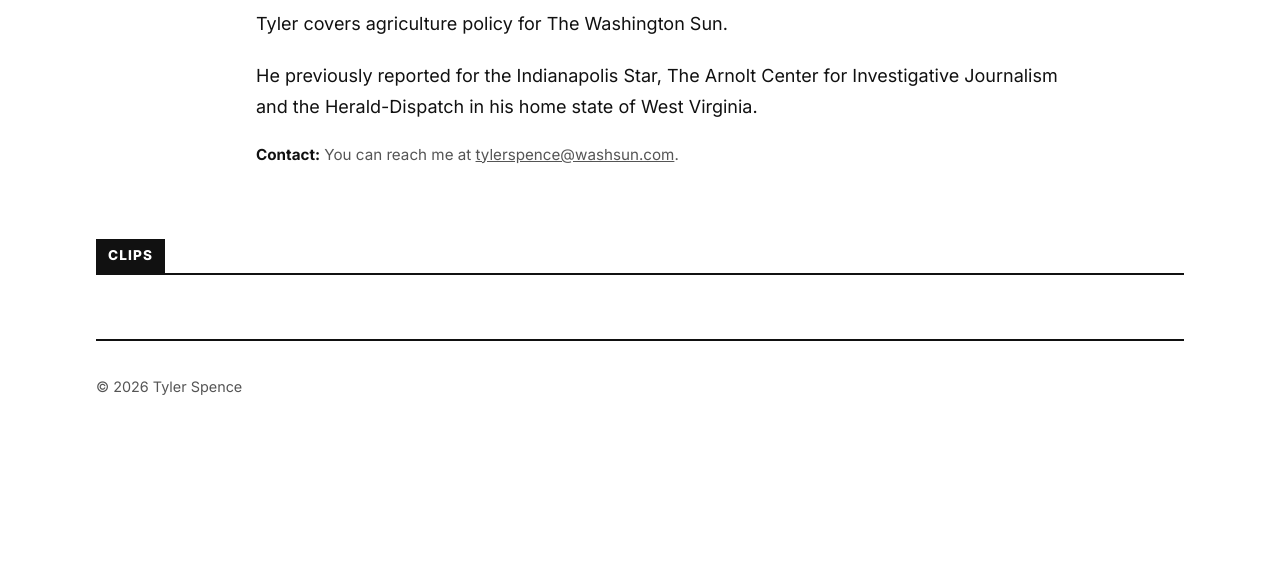
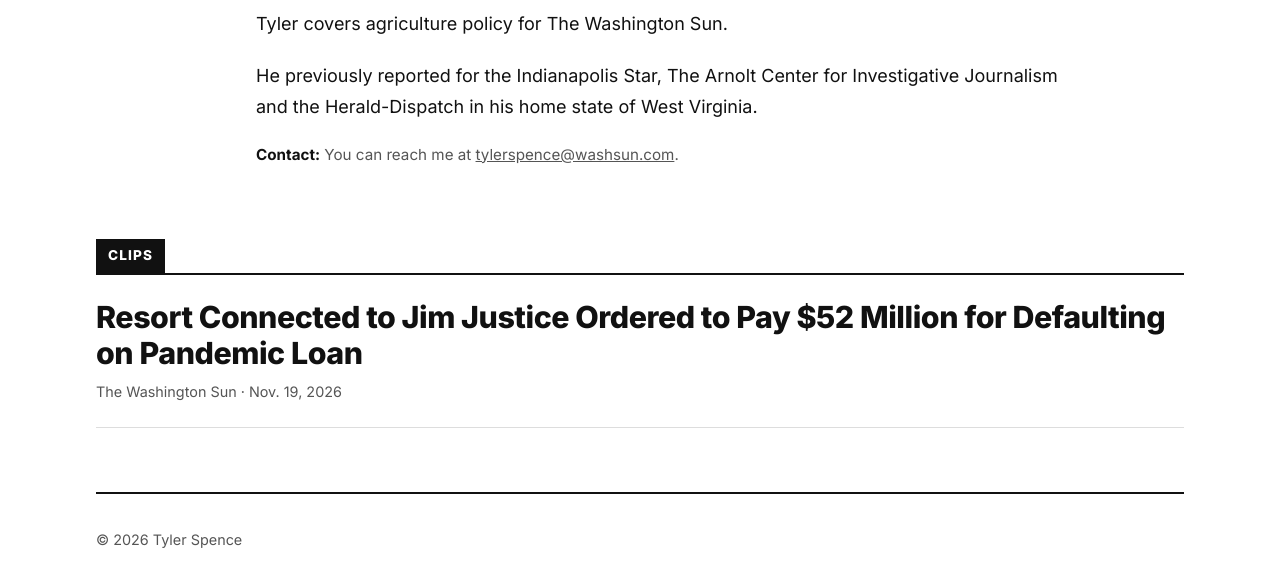
Before and after one commit to tspence11/AJI-Test-Tyler, a plain HTML site: page index.html in a window 1280 px wide. Shown: the part 269-856 px from the top of the page. Before the commit the page ends 800 px from the top, so only its background shows below. Drawn offline with Linux system fonts and the light colour scheme.

Commit message:
Add clip: Resort Connected to Jim Justice Ordered to Pay $52 Million for Defaulting on Pandemic Loan
Co-Authored-By: Claude Opus 5.5 <noreply@anthropic.com>
Claude-Session: https://claude.ai/code/session_01QxVM1i3Q5rWLrCogNu8nWK

```diff
--- a/index.html
+++ b/index.html
@@ -216,6 +216,12 @@
         </li>
       -->
       <ul class="clips">
+        <li class="clip">
+          <div>
+            <h3><a href="https://www.washingtonsun.com/legal/resort-jim-justice-pandemic">Resort Connected to Jim Justice Ordered to Pay $52 Million for Defaulting on Pandemic Loan</a></h3>
+            <p class="meta">The Washington Sun &middot; Nov. 19, 2026</p>
+          </div>
+        </li>
       </ul>
     </section>
 
```
